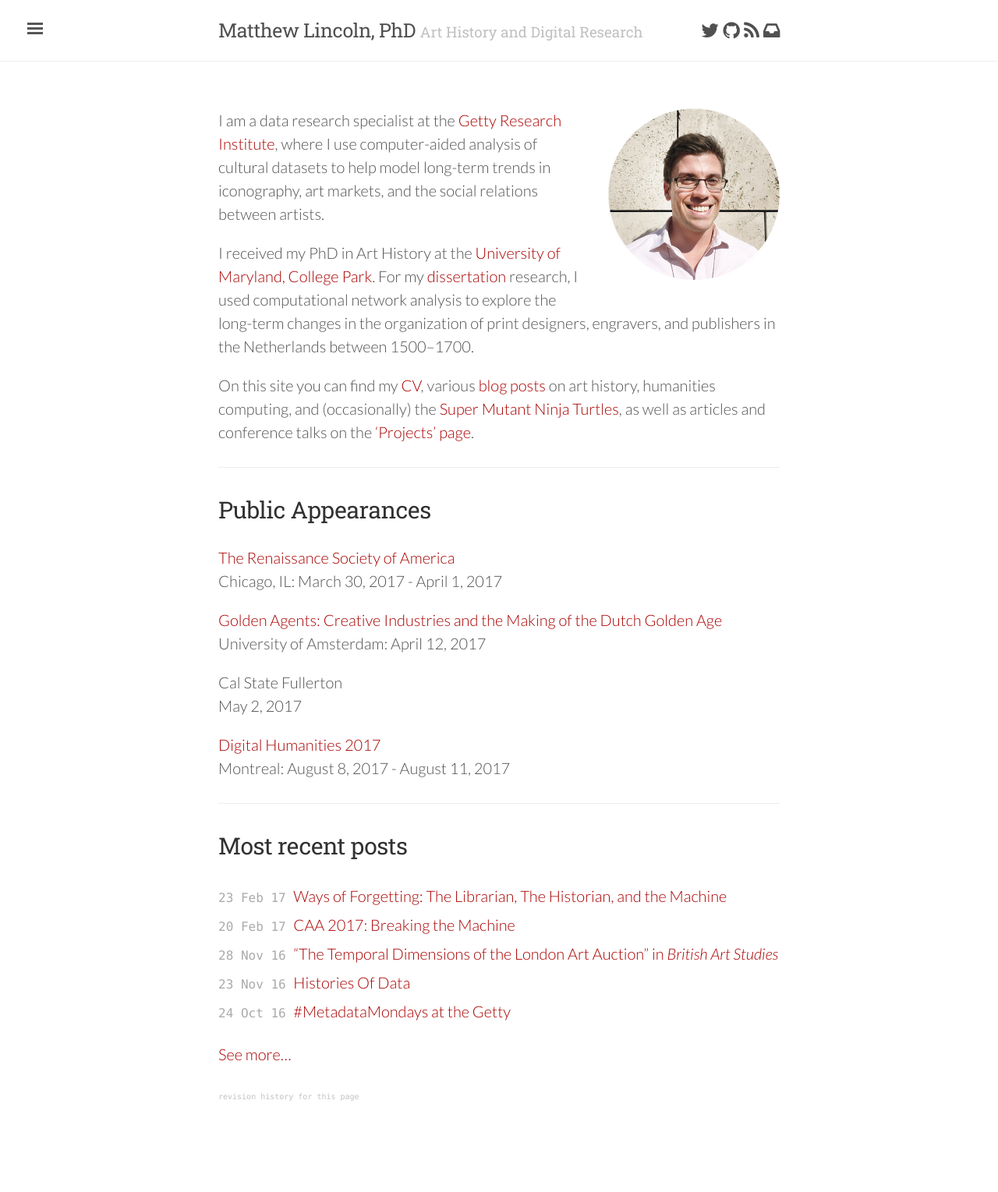
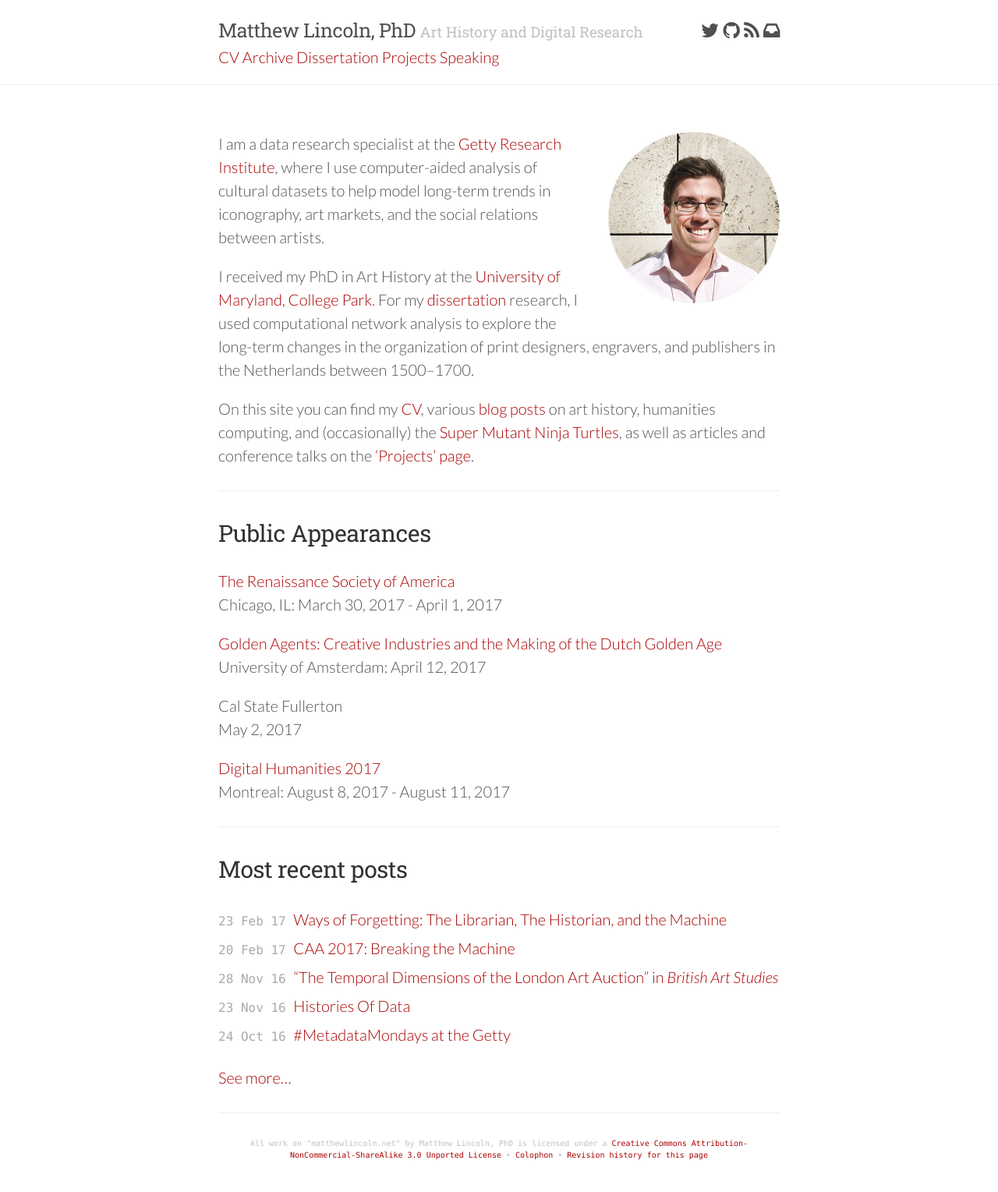
Before and after one commit to mdlincoln/mdlincoln.github.io, a Jekyll site: the page built from index.md, in a window 1280 px wide. Shown: the whole page at 78% size. Built offline with Jekyll 4.4.1, drawn with Linux system fonts in a browser that asks for light colours; nearby versions of some CDN libraries; before the commit the page ends 1417 px from its top, so only the background shows below that.

Commit message:
Move sidebar links on to main header and footer
"Hamburger" icons are just a waste of time.

```diff
--- a/_includes/sidebar.html
+++ /dev/null
@@ -1,22 +0,0 @@
-<!-- Target for toggling the sidebar `.sidebar-checkbox` is for regular
-     styles, `#sidebar-checkbox` for behavior. -->
-<input type="checkbox" class="sidebar-checkbox" id="sidebar-checkbox">
-
-<!-- Toggleable sidebar -->
-<div class="sidebar" id="sidebar">
-    <div class="sidebar-item">
-      <h1><a href="/">{{ site.data.site.title }}</a></h1>
-    </div>
-    <div class="sidebar-item">
-    <p>{{ site.data.site.description }}</p>
-  </div>
-
-    <p class="sidebar-nav">
-      {% for link in site.data.nav %}
-           <a class="sidebar-nav-item" href="{{ link.url }}">{{ link.title }}</a>
-      {% endfor %}
-    </p>
-
-    <p class="sidebar-item">All work on "<span xmlns:dct="http://purl.org/dc/terms/" property="dct:title">matthewlincoln.net</span>" by <span xmlns:cc="http://creativecommons.org/ns#" property="cc:attributionName">{{ site.data.site.title }}</span> is licensed under a <a rel="license" href="http://creativecommons.org/licenses/by-nc-sa/3.0/deed.en_US">Creative Commons Attribution-NonCommercial-ShareAlike 3.0 Unported License</a> &bull; <a href="/pages/colophon.html">Colophon</a></p>
-  </div>
-</div>
--- a/_layouts/default.html
+++ b/_layouts/default.html
@@ -4,7 +4,6 @@
 				{% include html_head.html %}
 		</head>
 		<body class="theme-lincoln sidebar-overlay">
-			{% include sidebar.html %}
 			<div class="wrap">
       <div class="masthead">
         <div class="container">
@@ -17,6 +16,11 @@
               {% endfor %}
             </span>
           </h3>
+          <span class="menu-links">
+            {% for link in site.data.nav %}
+            <a class="menu-links-item" href="{{ link.url }}">{{ link.title }}</a>
+            {% endfor %}
+          </span>
         </div>
       </div>
       <div class="content container">
@@ -24,27 +28,9 @@
       	<h1 class="post-title">{{ page.title | markdownify }}</h1>
 				{% endif %}
 				{{ content }}
+        <hr/>
+        <div class="revision">
+          <p>All work on "<span xmlns:dct="http://purl.org/dc/terms/" property="dct:title">matthewlincoln.net</span>" by <span xmlns:cc="http://creativecommons.org/ns#" property="cc:attributionName">{{ site.data.site.title }}</span> is licensed under a <a>Creative Commons Attribution-NonCommercial-ShareAlike 3.0 Unported License</a> &bull; <a href="/pages/colophon.html">Colophon</a> &bull; <a href="https://github.com/mdlincoln/mdlincoln.github.io/commits/master/{{ page.path }}" title="version history on GitHub">Revision history for this page</a></div>
         <!-- The idea for a revision history link lifted shamelessly from https://github.com/ricedh/drafts -->
-					<div class="revision"><a href="https://github.com/mdlincoln/mdlincoln.github.io/commits/master/{{ page.path }}" title="version history on GitHub">revision history for this page</a></div>
-				</div>
-				<label for="sidebar-checkbox" class="sidebar-toggle"></label>
-
-    <script>
-      (function(document) {
-        var toggle = document.querySelector('.sidebar-toggle');
-        var sidebar = document.querySelector('#sidebar');
-        var checkbox = document.querySelector('#sidebar-checkbox');
-
-        document.addEventListener('click', function(e) {
-          var target = e.target;
-
-          if(!checkbox.checked ||
-             sidebar.contains(target) ||
-             (target === checkbox || target === toggle)) return;
-
-          checkbox.checked = false;
-        }, false);
-      })(document);
-    </script>
 		</body>
 </html>
--- a/_layouts/redirect.html
+++ b/_layouts/redirect.html
@@ -5,7 +5,6 @@
         <META http-equiv="refresh" content="2;URL={{ page.redirect.to }}">
     </head>
     <body class="theme-lincoln">
-      {% include sidebar.html %}
         <div class="content container">
           {% if page.show_title %}
             <h1 class="post-title">{{ page.title }}</h1>
--- a/assets/css/poole.css
+++ b/assets/css/poole.css
@@ -293,10 +293,12 @@ tbody tr:nth-child(odd) th {
   font-size: 80%
 }
 
-.revision a {
+.revision {
+  text-align: center;
   font-size: 50%;
   font-family: Menlo, Monaco, "Courier New", monospace;
   color: #C1C1C1;
+  margin-bottom: 4em
 }
 
 /*
```
Lines whose indentation alone changed are shown as unchanged.
